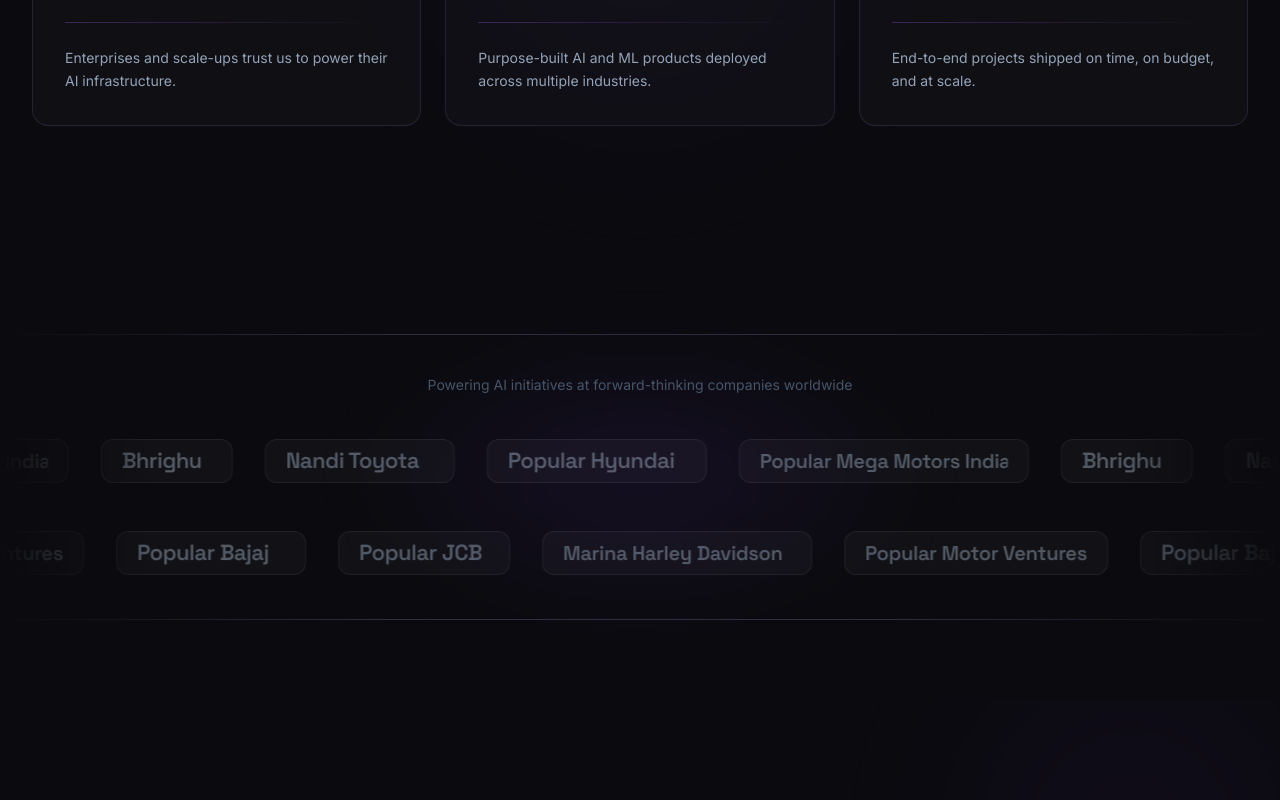
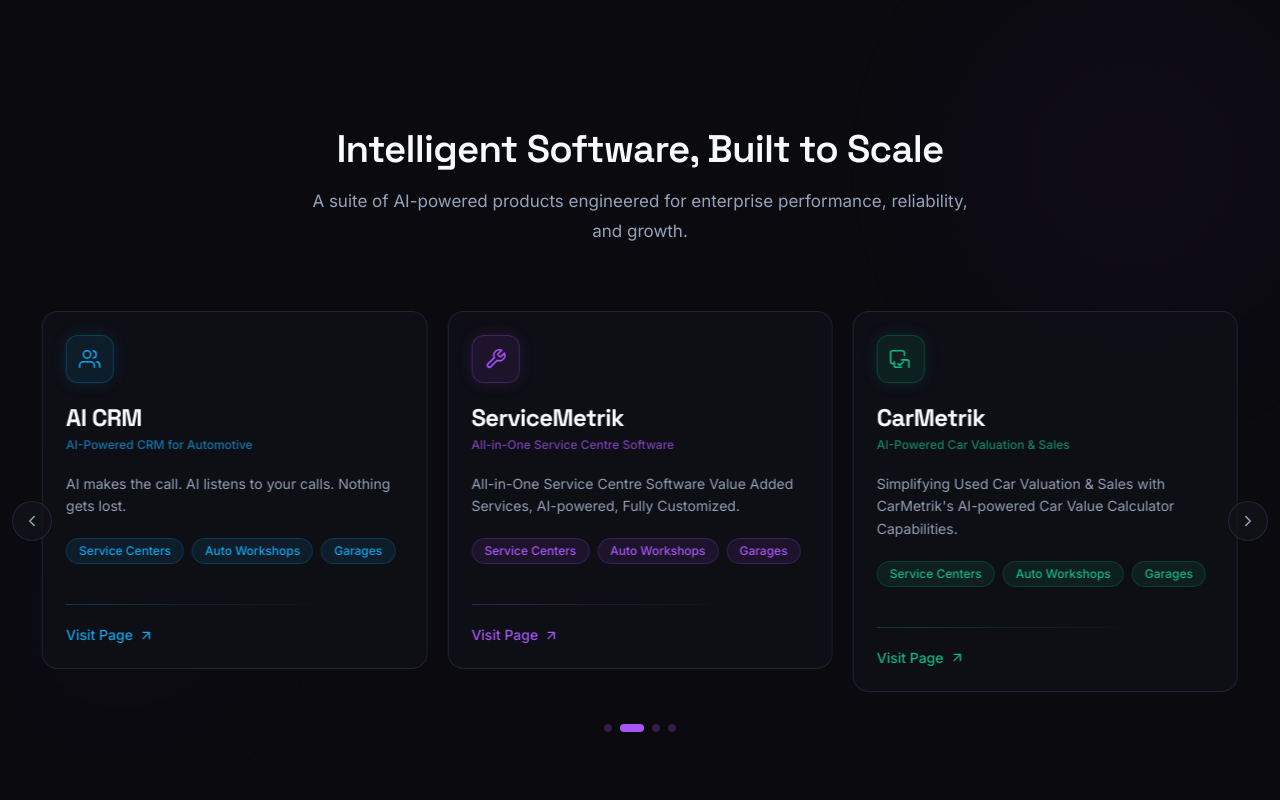
Before and after one commit to shoryataneja/revamp_pdai, a React (Vite) app: page / in a window 1280 px wide. Shown: the part 1320-2120 px from the top of the page. Built offline with nearby package versions, Linux system fonts and the light colour scheme.

Commit message:
fixed some UI changes

```diff
--- a/src/App.jsx
+++ b/src/App.jsx
@@ -1,7 +1,6 @@
 import { useState } from 'react'
 import RootLayout from '@layout/RootLayout'
 import Hero from '@sections/Hero'
-import Stats from '@sections/Stats'
 import Products from '@sections/Products'
 import TrustedBy from '@sections/TrustedBy'
 import ProductShowcase from '@sections/ProductShowcase'
@@ -38,7 +37,6 @@ export default function App() {
   return (
     <RootLayout>
       <Hero />
-      <Stats />
       <TrustedBy />
       <Products />
       <ProductShowcase />
--- a/src/components/layout/Footer.jsx
+++ b/src/components/layout/Footer.jsx
@@ -1,5 +1,5 @@
 import { motion } from 'framer-motion'
-import { FiInstagram, FiLinkedin, FiGithub } from 'react-icons/fi'
+import { FiInstagram, FiLinkedin } from 'react-icons/fi'
 import { MapPin, Mail, Phone, ArrowUpRight } from 'lucide-react'
 import { siteConfig } from '@data/siteConfig'
 import { products } from '@data/products'
@@ -18,7 +18,6 @@ const quickLinks = [
 const socialLinks = [
   { icon: FiLinkedin,  href: siteConfig.social.linkedin,  label: 'LinkedIn'  },
   { icon: FiInstagram, href: siteConfig.social.instagram, label: 'Instagram' },
-  { icon: FiGithub,    href: siteConfig.social.github,    label: 'GitHub'    },
 ]
 
 const contactDetails = [
--- a/src/components/sections/Products.jsx
+++ b/src/components/sections/Products.jsx
@@ -1,7 +1,7 @@
 import { motion } from 'framer-motion'
 import SectionWrapper from '@ui/SectionWrapper'
 import SectionHeading from '@ui/SectionHeading'
-import ProductCard from './products/ProductCard'
+import ProductCarousel from './products/ProductCarousel'
 import { products, productsHeading } from '@data/products'
 
 export default function Products() {
@@ -25,12 +25,8 @@ export default function Products() {
           subtitle={productsHeading.subtitle}
         />
 
-        {/* Grid */}
-        <div className="grid grid-cols-1 gap-5 sm:grid-cols-2 lg:grid-cols-3">
-          {products.map((product, i) => (
-            <ProductCard key={product.id} product={product} index={i} />
-          ))}
-        </div>
+        {/* Carousel */}
+        <ProductCarousel products={products} />
       </div>
     </SectionWrapper>
   )
--- a/src/components/sections/Team.jsx
+++ b/src/components/sections/Team.jsx
@@ -15,7 +15,7 @@ const tabItems = {
 }
 
 export default function Team() {
-  const [activeTab, setActiveTab] = useState('team')
+  const [activeTab, setActiveTab] = useState('culture')
 
   const items = tabItems[activeTab]
 
--- a/src/components/sections/contact/ContactInfo.jsx
+++ b/src/components/sections/contact/ContactInfo.jsx
@@ -1,5 +1,5 @@
 import { motion } from 'framer-motion'
-import { FiInstagram, FiLinkedin, FiGithub } from 'react-icons/fi'
+import { FiInstagram, FiLinkedin } from 'react-icons/fi'
 import { contactInfo } from '@data/contact'
 import { siteConfig } from '@data/siteConfig'
 import { useTheme } from '@hooks/useTheme'
@@ -9,7 +9,6 @@ const EASE = [0.16, 1, 0.3, 1]
 const socialLinks = [
   { icon: FiLinkedin,  href: siteConfig.social.linkedin,  label: 'LinkedIn'  },
   { icon: FiInstagram, href: siteConfig.social.instagram, label: 'Instagram' },
-  { icon: FiGithub,    href: siteConfig.social.github,    label: 'GitHub'    },
 ]
 
 function InfoCard({ item, index }) {
--- /dev/null
+++ b/src/components/sections/products/ProductCarousel.jsx
@@ -0,0 +1,150 @@
+import { useState, useEffect, useRef, useCallback } from 'react'
+import { ChevronLeft, ChevronRight } from 'lucide-react'
+import ProductCard from './ProductCard'
+
+const AUTOPLAY_DELAY = 5000
+
+function useCarousel(total, perView) {
+  const [index, setIndex] = useState(0)
+  const maxIndex = total - perView
+
+  const prev = useCallback(() => setIndex(i => (i <= 0 ? maxIndex : i - 1)), [maxIndex])
+  const next = useCallback(() => setIndex(i => (i >= maxIndex ? 0 : i + 1)), [maxIndex])
+  const goTo = useCallback((i) => setIndex(i), [])
+
+  // Reset if perView changes and index is out of bounds
+  useEffect(() => {
+    if (index > maxIndex) setIndex(Math.max(0, maxIndex))
+  }, [maxIndex, index])
+
+  return { index, prev, next, goTo, maxIndex }
+}
+
+function usePerView() {
+  const [perView, setPerView] = useState(3)
+  useEffect(() => {
+    function update() {
+      if (window.innerWidth < 640) setPerView(1)
+      else if (window.innerWidth < 1024) setPerView(2)
+      else setPerView(3)
+    }
+    update()
+    window.addEventListener('resize', update)
+    return () => window.removeEventListener('resize', update)
+  }, [])
+  return perView
+}
+
+export default function ProductCarousel({ products }) {
+  const perView = usePerView()
+  const { index, prev, next, goTo, maxIndex } = useCarousel(products.length, perView)
+  const paused = useRef(false)
+  const touchStart = useRef(null)
+
+  // Autoplay
+  useEffect(() => {
+    const id = setInterval(() => {
+      if (!paused.current) next()
+    }, AUTOPLAY_DELAY)
+    return () => clearInterval(id)
+  }, [next])
+
+  // Touch swipe
+  function onTouchStart(e) { touchStart.current = e.touches[0].clientX }
+  function onTouchEnd(e) {
+    if (touchStart.current === null) return
+    const diff = touchStart.current - e.changedTouches[0].clientX
+    if (Math.abs(diff) > 40) diff > 0 ? next() : prev()
+    touchStart.current = null
+  }
+
+  const dotCount = maxIndex + 1
+
+  return (
+    <div
+      className="relative"
+      onMouseEnter={() => { paused.current = true }}
+      onMouseLeave={() => { paused.current = false }}
+    >
+      {/* Track */}
+      <div className="overflow-hidden" onTouchStart={onTouchStart} onTouchEnd={onTouchEnd}>
+        <div
+          className="flex transition-transform duration-500 ease-[cubic-bezier(0.16,1,0.3,1)]"
+          style={{ transform: `translateX(calc(-${index} * (100% / ${perView})))` }}
+        >
+          {products.map((product, i) => (
+            <div
+              key={product.id}
+              style={{ minWidth: `calc(100% / ${perView})`, padding: '0 10px' }}
+            >
+              <ProductCard product={product} index={i} />
+            </div>
+          ))}
+        </div>
+      </div>
+
+      {/* Nav arrows */}
+      <button
+        onClick={prev}
+        aria-label="Previous"
+        className="absolute -left-5 top-1/2 -translate-y-1/2 flex h-10 w-10 items-center justify-center rounded-full transition-all duration-200 z-10"
+        style={{
+          background: 'rgba(18,18,26,0.8)',
+          border: '1px solid rgba(45,45,66,0.7)',
+          color: 'var(--color-muted)',
+        }}
+        onMouseEnter={e => {
+          e.currentTarget.style.background = 'rgba(124,58,237,0.2)'
+          e.currentTarget.style.borderColor = 'rgba(168,85,247,0.4)'
+          e.currentTarget.style.color = 'var(--color-purple-accent)'
+        }}
+        onMouseLeave={e => {
+          e.currentTarget.style.background = 'rgba(18,18,26,0.8)'
+          e.currentTarget.style.borderColor = 'rgba(45,45,66,0.7)'
+          e.currentTarget.style.color = 'var(--color-muted)'
+        }}
+      >
+        <ChevronLeft size={18} />
+      </button>
+      <button
+        onClick={next}
+        aria-label="Next"
+        className="absolute -right-5 top-1/2 -translate-y-1/2 flex h-10 w-10 items-center justify-center rounded-full transition-all duration-200 z-10"
+        style={{
+          background: 'rgba(18,18,26,0.8)',
+          border: '1px solid rgba(45,45,66,0.7)',
+          color: 'var(--color-muted)',
+        }}
+        onMouseEnter={e => {
+          e.currentTarget.style.background = 'rgba(124,58,237,0.2)'
+          e.currentTarget.style.borderColor = 'rgba(168,85,247,0.4)'
+          e.currentTarget.style.color = 'var(--color-purple-accent)'
+        }}
+        onMouseLeave={e => {
+          e.currentTarget.style.background = 'rgba(18,18,26,0.8)'
+          e.currentTarget.style.borderColor = 'rgba(45,45,66,0.7)'
+          e.currentTarget.style.color = 'var(--color-muted)'
+        }}
+      >
+        <ChevronRight size={18} />
+      </button>
+
+      {/* Dots */}
+      <div className="mt-8 flex justify-center gap-2">
+        {Array.from({ length: dotCount }).map((_, i) => (
+          <button
+            key={i}
+            onClick={() => goTo(i)}
+            aria-label={`Go to slide ${i + 1}`}
+            className="rounded-full transition-all duration-300"
+            style={{
+              width: i === index ? 24 : 8,
+              height: 8,
+              background: i === index ? 'var(--color-purple-accent)' : 'rgba(168,85,247,0.25)',
+            }}
+          />
+        ))}
+      </div>
+    </div>
+  )
+}
--- a/src/data/contact.js
+++ b/src/data/contact.js
@@ -1,4 +1,4 @@
-import { MapPin, Mail, Phone, Clock } from 'lucide-react'
+import { MapPin, Mail, Phone } from 'lucide-react'
 
 export const contactHeading = {
   title: "Let's Build Something Intelligent",
@@ -32,13 +32,8 @@ export const contactInfo = [
     lines: ['+91 8951732099'],
     href: 'tel:+918951732099',
   },
-  {
-    id: 'hours',
-    icon: Clock,
-    label: 'Working Hours',
-    lines: ['Monday – Friday: 9:00 AM – 6:00 PM', 'Saturday: 10:00 AM – 2:00 PM', 'Sunday: Closed'],
-  },
 ]
+
 
 export const formFields = [
   { id: 'name',    label: 'Full Name',      type: 'text',     placeholder: 'John Smith',              required: true,  half: true  },
--- a/src/data/team.js
+++ b/src/data/team.js
@@ -20,8 +20,8 @@ export const teamGalleryMeta = {
 }
 
 export const teamTabs = [
+  { id: 'culture',   label: 'Team & Culture' },
   { id: 'team',      label: 'Management'     },
-  { id: 'culture',   label: 'Team & Culture' },
   { id: 'workspace', label: 'Workspace'      },
 ]
 
```
Also changed, not shown: src/components/sections/team/GalleryItem.jsx (+3 -52 lines).
